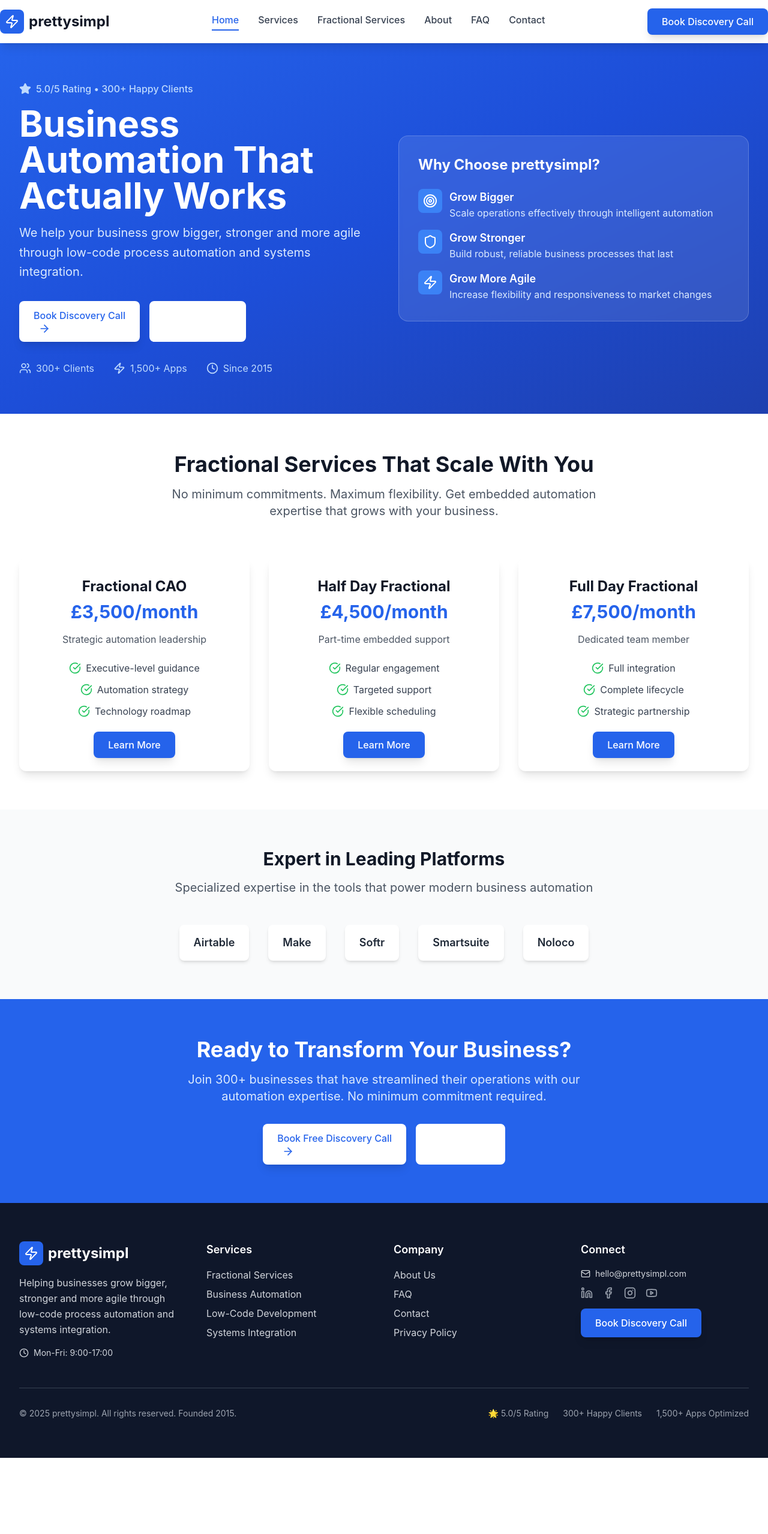
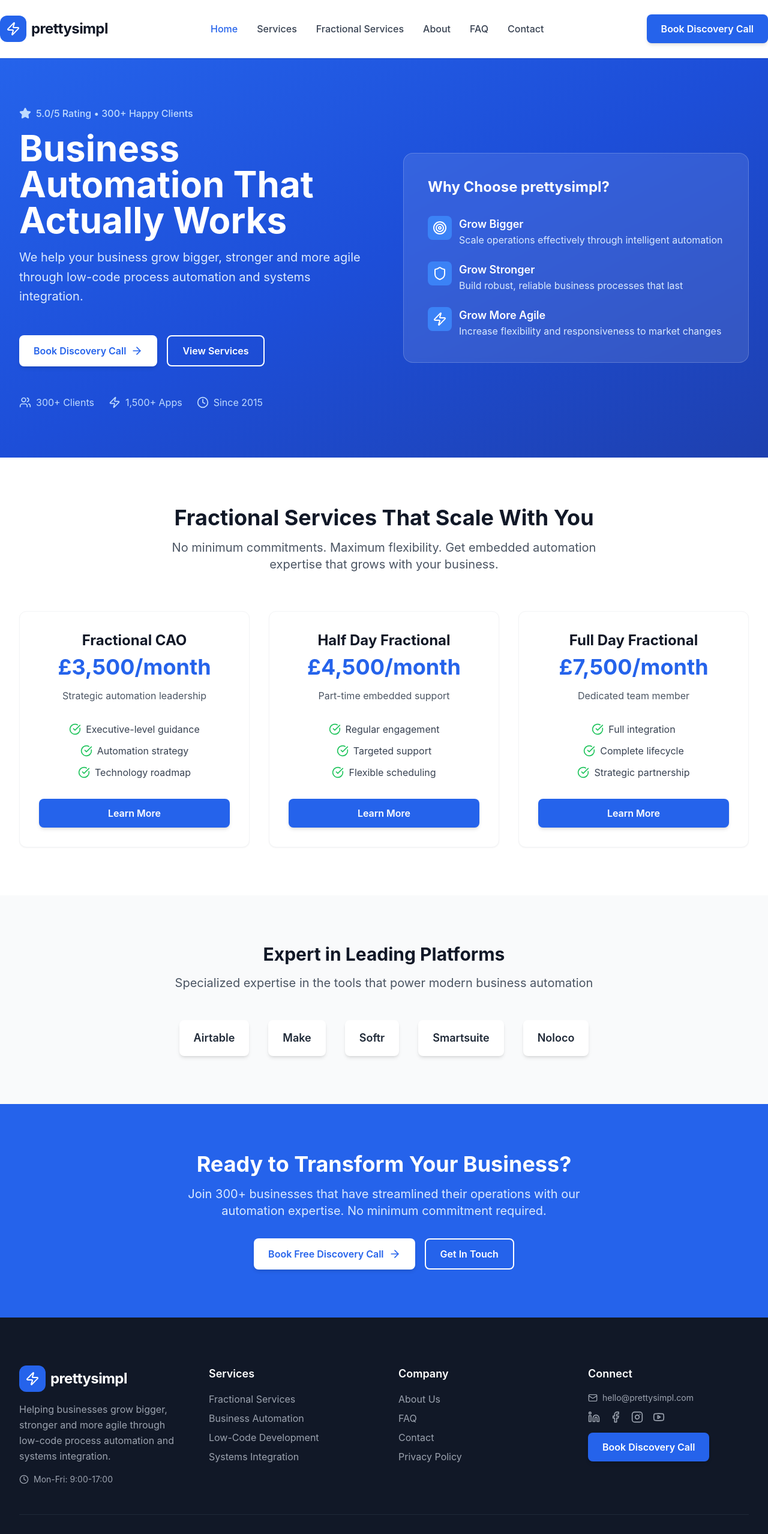
Before and after one commit to grace6529/bolt-website-demo, a React (Vite) app: page / in a window 1280 px wide. Shown: the top 2558 px of the page at 60% size. Before the commit the page ends 2431 px from the top, so only its background shows below. Built offline with nearby package versions, Linux system fonts and the light colour scheme.

Commit message:
Fix messy design issues

```diff
--- a/src/components/Footer.tsx
+++ b/src/components/Footer.tsx
@@ -4,21 +4,21 @@ import { Zap, Linkedin, Facebook, Instagram, Youtube, Mail, Clock } from 'lucide
 
 const Footer = () => {
   return (
-    <footer className="bg-secondary-900 text-white">
+    <footer className="bg-gray-900 text-white">
       <div className="container-max section-padding">
-        <div className="grid grid-cols-1 md:grid-cols-2 lg:grid-cols-4 gap-8">
+        <div className="grid grid-cols-1 md:grid-cols-2 lg:grid-cols-4 gap-8 lg:gap-12">
           {/* Company Info */}
           <div className="space-y-4">
             <div className="flex items-center space-x-2">
-              <div className="bg-primary-600 p-2 rounded-lg">
+              <div className="bg-primary-600 p-2.5 rounded-xl">
                 <Zap className="h-6 w-6 text-white" />
               </div>
-              <span className="text-2xl font-bold">prettysimpl</span>
+              <span className="text-2xl font-bold tracking-tight">prettysimpl</span>
             </div>
-            <p className="text-gray-300 leading-relaxed">
+            <p className="text-gray-400 leading-relaxed max-w-sm">
               Helping businesses grow bigger, stronger and more agile through low-code process automation and systems integration.
             </p>
-            <div className="flex items-center space-x-2 text-gray-300">
+            <div className="flex items-center space-x-2 text-gray-400">
               <Clock className="h-4 w-4" />
               <span className="text-sm">Mon-Fri: 9:00-17:00</span>
             </div>
@@ -27,7 +27,7 @@ const Footer = () => {
           {/* Services */}
           <div className="space-y-4">
             <h3 className="text-lg font-semibold">Services</h3>
-            <ul className="space-y-2 text-gray-300">
+            <ul className="space-y-2 text-gray-400">
               <li><Link to="/fractional-services" className="hover:text-primary-400 transition-colors">Fractional Services</Link></li>
               <li><Link to="/services" className="hover:text-primary-400 transition-colors">Business Automation</Link></li>
               <li><Link to="/services" className="hover:text-primary-400 transition-colors">Low-Code Development</Link></li>
@@ -38,7 +38,7 @@ const Footer = () => {
           {/* Company */}
           <div className="space-y-4">
             <h3 className="text-lg font-semibold">Company</h3>
-            <ul className="space-y-2 text-gray-300">
+            <ul className="space-y-2 text-gray-400">
               <li><Link to="/about" className="hover:text-primary-400 transition-colors">About Us</Link></li>
               <li><Link to="/faq" className="hover:text-primary-400 transition-colors">FAQ</Link></li>
               <li><Link to="/contact" className="hover:text-primary-400 transition-colors">Contact</Link></li>
@@ -50,7 +50,7 @@ const Footer = () => {
           <div className="space-y-4">
             <h3 className="text-lg font-semibold">Connect</h3>
             <div className="space-y-3">
-              <div className="flex items-center space-x-2 text-gray-300">
+              <div className="flex items-center space-x-2 text-gray-400">
                 <Mail className="h-4 w-4" />
                 <span className="text-sm">hello@prettysimpl.com</span>
               </div>
@@ -79,7 +79,7 @@ const Footer = () => {
           </div>
         </div>
 
-        <div className="border-t border-gray-700 mt-12 pt-8">
+        <div className="border-t border-gray-800 mt-12 pt-8">
           <div className="flex flex-col md:flex-row justify-between items-center space-y-4 md:space-y-0">
             <p className="text-gray-400 text-sm">
               © 2025 prettysimpl. All rights reserved. Founded 2015.
--- a/src/components/Header.tsx
+++ b/src/components/Header.tsx
@@ -18,26 +18,26 @@ const Header = () => {
   const isActive = (path: string) => location.pathname === path;
 
   return (
-    <header className="bg-white shadow-lg sticky top-0 z-50">
+    <header className="bg-white/95 backdrop-blur-sm shadow-sm sticky top-0 z-50 border-b border-gray-100">
       <div className="container-max">
-        <div className="flex justify-between items-center py-4">
+        <div className="flex justify-between items-center py-4 lg:py-6">
           {/* Logo */}
           <Link to="/" className="flex items-center space-x-2 group">
-            <div className="bg-primary-600 p-2 rounded-lg group-hover:bg-primary-700 transition-colors">
+            <div className="bg-primary-600 p-2.5 rounded-xl group-hover:bg-primary-700 transition-colors">
               <Zap className="h-6 w-6 text-white" />
             </div>
-            <span className="text-2xl font-bold text-gray-900">prettysimpl</span>
+            <span className="text-2xl font-bold text-gray-900 tracking-tight">prettysimpl</span>
           </Link>
 
           {/* Desktop Navigation */}
-          <nav className="hidden md:flex space-x-8">
+          <nav className="hidden lg:flex space-x-8">
             {navigation.map((item) => (
               <Link
                 key={item.name}
                 to={item.href}
-                className={`font-medium transition-colors hover:text-primary-600 ${
+                className={`font-medium transition-colors hover:text-primary-600 py-2 ${
                   isActive(item.href)
-                    ? 'text-primary-600 border-b-2 border-primary-600 pb-1'
+                    ? 'text-primary-600'
                     : 'text-gray-700'
                 }`}
               >
@@ -47,7 +47,7 @@ const Header = () => {
           </nav>
 
           {/* CTA Button */}
-          <div className="hidden md:block">
+          <div className="hidden lg:block">
             <Link to="/discovery-call" className="btn-primary">
               Book Discovery Call
             </Link>
@@ -56,7 +56,7 @@ const Header = () => {
           {/* Mobile menu button */}
           <button
             onClick={() => setIsMenuOpen(!isMenuOpen)}
-            className="md:hidden p-2 rounded-lg hover:bg-gray-100 transition-colors"
+            className="lg:hidden p-2 rounded-lg hover:bg-gray-100 transition-colors"
           >
             {isMenuOpen ? (
               <X className="h-6 w-6 text-gray-700" />
@@ -68,7 +68,7 @@ const Header = () => {
 
         {/* Mobile Navigation */}
         {isMenuOpen && (
-          <div className="md:hidden border-t border-gray-200 py-4">
+          <div className="lg:hidden border-t border-gray-200 py-4">
             <nav className="flex flex-col space-y-4">
               {navigation.map((item) => (
                 <Link
--- a/src/index.css
+++ b/src/index.css
@@ -18,22 +18,26 @@
 
 @layer components {
   .btn-primary {
-    @apply bg-primary-600 hover:bg-primary-700 text-white font-medium py-3 px-6 rounded-lg transition-all duration-200 shadow-lg hover:shadow-xl transform hover:-translate-y-0.5;
+    @apply bg-primary-600 hover:bg-primary-700 text-white font-semibold py-3 px-6 rounded-lg transition-all duration-200 shadow-md hover:shadow-lg inline-flex items-center justify-center;
   }
 
   .btn-secondary {
-    @apply bg-white hover:bg-gray-50 text-primary-600 font-medium py-3 px-6 rounded-lg border-2 border-primary-600 transition-all duration-200 hover:shadow-lg;
+    @apply bg-transparent hover:bg-primary-50 text-primary-600 font-semibold py-3 px-6 rounded-lg border-2 border-primary-600 transition-all duration-200 inline-flex items-center justify-center;
   }
 
   .card {
-    @apply bg-white rounded-xl shadow-lg hover:shadow-xl transition-all duration-300 transform hover:-translate-y-1;
+    @apply bg-white rounded-xl shadow-sm hover:shadow-md transition-all duration-200 border border-gray-100;
   }
 
   .section-padding {
-    @apply py-16 px-4 sm:px-6 lg:px-8;
+    @apply py-20 px-4 sm:px-6 lg:px-8;
   }
 
   .container-max {
     @apply max-w-7xl mx-auto;
   }
+
+  .text-balance {
+    text-wrap: balance;
+  }
 }
--- a/src/pages/HomePage.tsx
+++ b/src/pages/HomePage.tsx
@@ -49,24 +49,25 @@ const HomePage = () => {
   return (
     <div>
       {/* Hero Section */}
-      <section className="bg-gradient-to-br from-primary-600 via-primary-700 to-primary-800 text-white section-padding">
+      <section className="bg-gradient-to-br from-primary-600 via-primary-700 to-primary-800 text-white">
+        <div className="section-padding">
         <div className="container-max">
-          <div className="grid grid-cols-1 lg:grid-cols-2 gap-12 items-center">
+          <div className="grid grid-cols-1 lg:grid-cols-2 gap-16 items-center">
             <div className="space-y-8">
               <div className="space-y-4">
                 <div className="flex items-center space-x-2 text-primary-200">
                   <Star className="h-5 w-5 fill-current" />
                   <span className="font-medium">5.0/5 Rating • 300+ Happy Clients</span>
                 </div>
-                <h1 className="text-4xl md:text-6xl font-bold leading-tight">
+                <h1 className="text-4xl md:text-6xl font-bold leading-tight text-balance">
                   Business Automation That Actually Works
                 </h1>
-                <p className="text-xl text-primary-100 leading-relaxed">
+                <p className="text-xl text-primary-100 leading-relaxed max-w-2xl">
                   We help your business grow bigger, stronger and more agile through low-code process automation and systems integration.
                 </p>
               </div>
 
-              <div className="flex flex-col sm:flex-row gap-4">
+              <div className="flex flex-col sm:flex-row gap-4 pt-4">
                 <Link to="/discovery-call" className="btn-primary bg-white text-primary-600 hover:bg-gray-100">
                   Book Discovery Call
                   <ArrowRight className="ml-2 h-5 w-5" />
@@ -76,7 +77,7 @@ const HomePage = () => {
                 </Link>
               </div>
 
-              <div className="flex items-center space-x-8 text-primary-200">
+              <div className="flex flex-wrap items-center gap-6 text-primary-200 pt-4">
                 <div className="flex items-center space-x-2">
                   <Users className="h-5 w-5" />
                   <span>300+ Clients</span>
@@ -93,9 +94,9 @@ const HomePage = () => {
             </div>
 
             <div className="relative">
-              <div className="bg-white/10 backdrop-blur-sm rounded-2xl p-8 border border-white/20">
-                <h3 className="text-2xl font-bold mb-6">Why Choose prettysimpl?</h3>
-                <div className="space-y-4">
+              <div className="bg-white/10 backdrop-blur-sm rounded-2xl p-8 lg:p-10 border border-white/20">
+                <h3 className="text-2xl font-bold mb-8">Why Choose prettysimpl?</h3>
+                <div className="space-y-6">
                   {benefits.map((benefit, index) => (
                     <div key={index} className="flex items-start space-x-3">
                       <div className="bg-primary-500 p-2 rounded-lg">
@@ -111,6 +112,7 @@ const HomePage = () => {
               </div>
             </div>
           </div>
+        </div>
         </div>
       </section>
 
@@ -129,9 +131,9 @@ const HomePage = () => {
           <div className="grid grid-cols-1 md:grid-cols-3 gap-8">
             {services.map((service, index) => (
               <div key={index} className="card p-8 text-center">
-                <div className="mb-6">
+                <div className="mb-8">
                   <h3 className="text-2xl font-bold text-gray-900 mb-2">{service.title}</h3>
-                  <div className="text-3xl font-bold text-primary-600 mb-4">{service.price}</div>
+                  <div className="text-4xl font-bold text-primary-600 mb-4">{service.price}</div>
                   <p className="text-gray-600">{service.description}</p>
                 </div>
 
--- a/src/pages/ServicesPage.tsx
+++ b/src/pages/ServicesPage.tsx
@@ -70,13 +70,14 @@ const ServicesPage = () => {
   return (
     <div>
       {/* Hero Section */}
-      <section className="bg-gradient-to-br from-primary-600 to-primary-800 text-white section-padding">
+      <section className="bg-gradient-to-br from-primary-600 to-primary-800 text-white">
+        <div className="section-padding">
         <div className="container-max">
           <div className="max-w-4xl mx-auto text-center">
-            <h1 className="text-4xl md:text-5xl font-bold mb-6">
+            <h1 className="text-4xl md:text-5xl font-bold mb-6 text-balance">
               Comprehensive Business Automation Services
             </h1>
-            <p className="text-xl text-primary-100 mb-8">
+            <p className="text-xl text-primary-100 mb-8 max-w-3xl mx-auto">
               From strategic leadership to hands-on implementation, we offer flexible engagement models
               to meet your automation needs at every level.
             </p>
@@ -85,6 +86,7 @@ const ServicesPage = () => {
               <ArrowRight className="ml-2 h-5 w-5" />
             </Link>
           </div>
+        </div>
         </div>
       </section>
 
@@ -101,10 +103,10 @@ const ServicesPage = () => {
             </p>
           </div>
 
-          <div className="space-y-12">
+          <div className="space-y-8">
             {serviceCategories.map((category, index) => (
-              <div key={index} className="card p-8">
-                <div className="flex items-start space-x-6">
+              <div key={index} className="card p-8 lg:p-10">
+                <div className="flex flex-col lg:flex-row items-start space-y-6 lg:space-y-0 lg:space-x-8">
                   <div className="bg-primary-100 p-4 rounded-xl">
                     <div className="text-primary-600">
                       {category.icon}
@@ -113,11 +115,11 @@ const ServicesPage = () => {
 
                   <div className="flex-1">
                     <h3 className="text-2xl font-bold text-gray-900 mb-2">{category.title}</h3>
-                    <p className="text-gray-600 mb-6">{category.description}</p>
+                    <p className="text-lg text-gray-600 mb-6">{category.description}</p>
 
-                    <div className="grid grid-cols-1 md:grid-cols-2 lg:grid-cols-3 gap-4">
+                    <div className="grid grid-cols-1 md:grid-cols-2 xl:grid-cols-3 gap-4">
                       {category.services.map((service, idx) => (
-                        <div key={idx} className="bg-gray-50 p-4 rounded-lg">
+                        <div key={idx} className="bg-gray-50 p-5 rounded-lg border border-gray-100">
                           <div className="flex justify-between items-start mb-2">
                             <h4 className="font-semibold text-gray-900">{service.name}</h4>
                             <span className="text-primary-600 font-bold text-sm">{service.price}</span>
```
